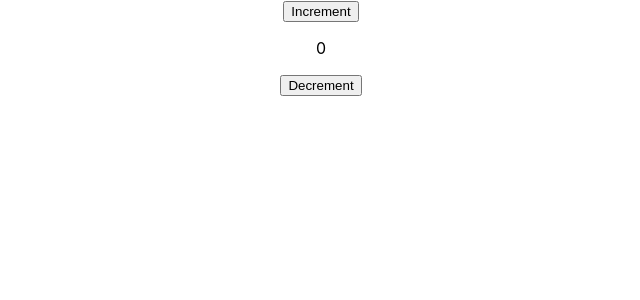
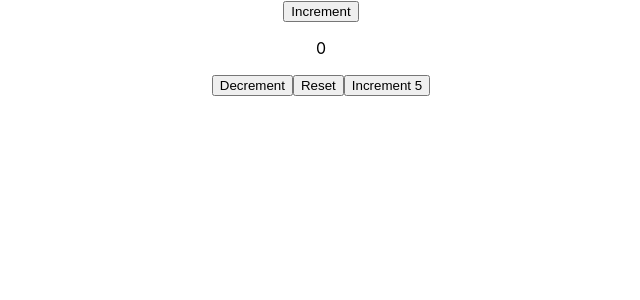
Before and after one commit to DillonKyleDev/ISS-Travel-Guide, a React (Create React App) app in the folder iss_travel_guide/: page / in a window 1280 px wide. Shown: the top 300 px of the page, without its empty margins (319-959 px from the left). Built offline with nearby package versions, Linux system fonts and the light colour scheme.

Commit message:
Adding components

```diff
--- a/iss_travel_guide/src/components/HookCounterTwo.js
+++ b/iss_travel_guide/src/components/HookCounterTwo.js
@@ -5,14 +5,20 @@
   const initialCount = 0;
   const [count, setCount] = useState(initialCount);
 
+  const incrementFive = () => {
+    for(let i = 0; i < 5; i++) {
+    setCount(prevCount => prevCount + 1);
+    }
+  }
   return (
     <div>
-      <button onClick={() => setCount(6)}>Increment</button>
+      <button onClick={() => setCount(prevCount => prevCount + 1)}>Increment</button>
       <p>{count}</p>
-      <button onClick={() => setCount(4)}>Decrement</button>
+      <button onClick={() => setCount(prevCount => prevCount - 1)}>Decrement</button>
+      <button onClick={() => setCount(initialCount)}>Reset</button>
+      <button onClick={incrementFive}>Increment 5</button>
     </div>
   )
 }
 
-
 export default HookCounterTwo
```
